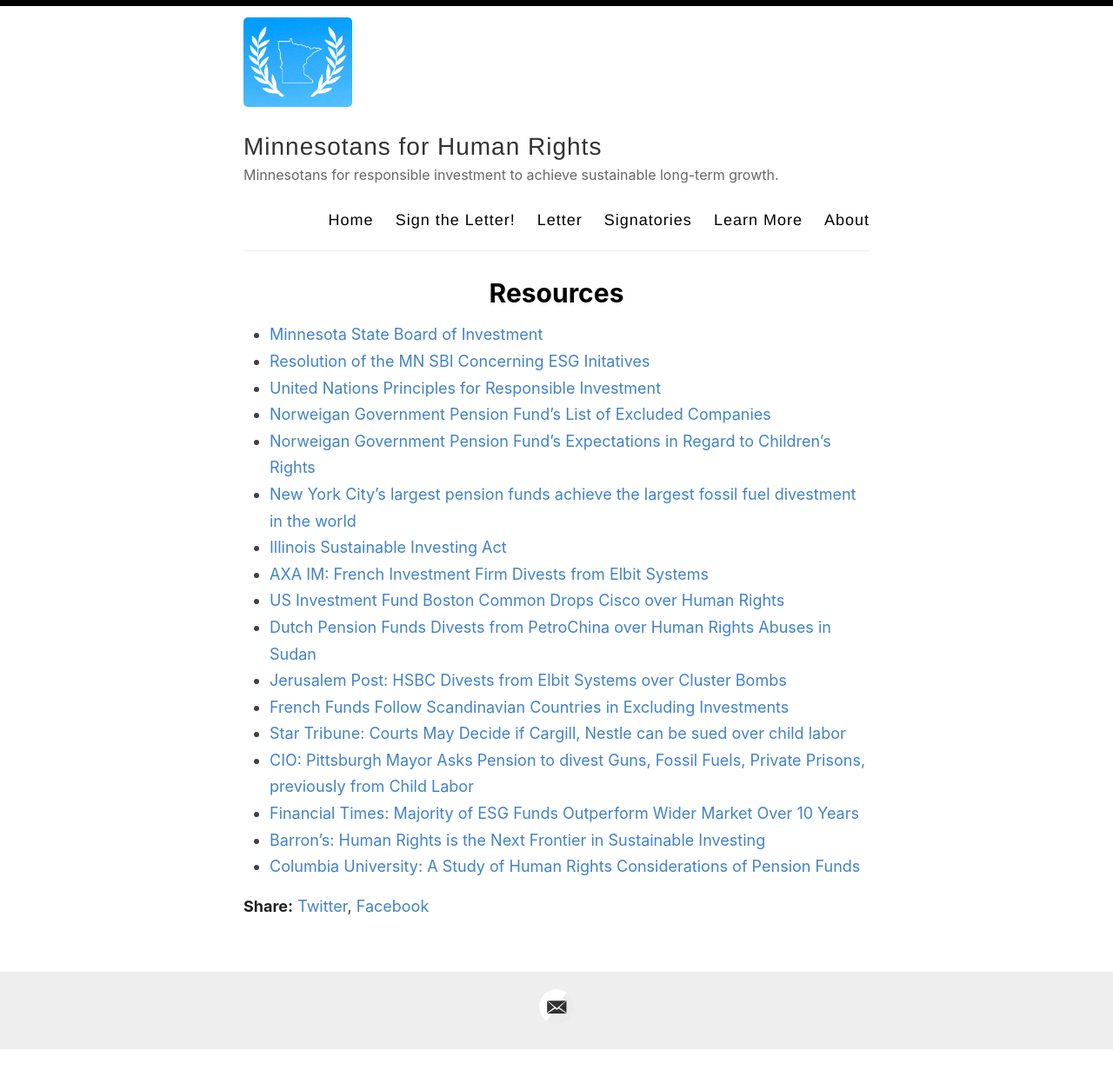
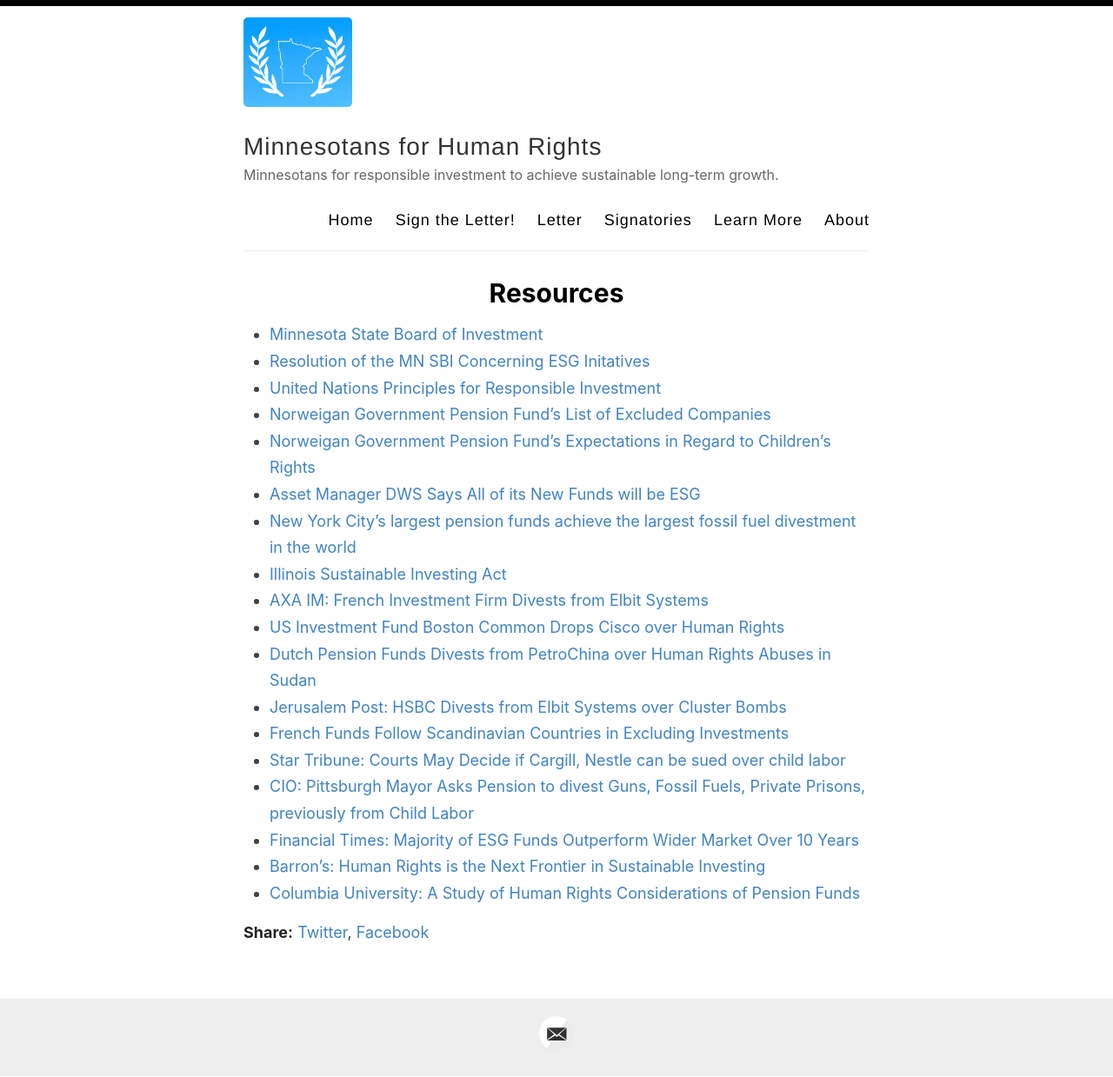
Before and after one commit to adamrahim/adamrahim.github.io, a Jekyll site: the page built from _posts/2020-12-23-learn-more.md, in a window 1280 px wide. Shown: the whole page at 87% size. Built offline with Jekyll 4.4.1, drawn with Linux system fonts in a browser that asks for light colours; before the commit the page ends 1208 px from its top, so only the background shows below that.

Commit message:
Update 2020-12-23-learn-more.md

```diff
--- a/_posts/2020-12-23-learn-more.md
+++ b/_posts/2020-12-23-learn-more.md
@@ -8,6 +8,7 @@
 - [United Nations Principles for Responsible Investment](https://www.unpri.org/pri/about-the-pri "UN Principles for Responsible Investment")
 - [Norweigan Government Pension Fund's List of Excluded Companies](https://www.nbim.no/en/the-fund/responsible-investment/exclusion-of-companies/ "Norweigan Government Pension Fund's List of Excluded Companies")
 - [Norweigan Government Pension Fund's Expectations in Regard to Children's Rights](https://www.nbim.no/en/the-fund/responsible-investment/principles/expectations-to-companies/childrens-rights/ "Norweigan Government Pension Fund's Expectations to Companies in Regard to Children's Rights")
+- [Asset Manager DWS Says All of its New Funds will be ESG](https://www.barrons.com/articles/asset-manager-dws-says-all-of-its-new-funds-this-year-will-be-esg-51612226370?st=jly9jsuscmhw7dz "Asset Manager DWS Says All of its New Funds will be ESG")
 - [New York City’s largest pension funds achieve the largest fossil fuel divestment in the world](https://comptroller.nyc.gov/newsroom/mayor-de-blasio-comptroller-stringer-and-trustees-announce-estimated-4-billion-divestment-from-fossil-fuels/ "New York City’s largest pension funds achieve the largest fossil fuel divestment in the world")
 - [Illinois Sustainable Investing Act](https://illinoistreasurer.gov/Local_Governments/Sustainable_Investing_Act "Illinois Local Government Sustainable Investing Act")
 - [AXA IM: French Investment Firm Divests from Elbit Systems](https://www.business-humanrights.org/en/latest-news/french-investment-firm-axa-partially-divests-from-israeli-arms-manufacturer-elbit-systems/ "AXA IM Divests from Elbit")
```
